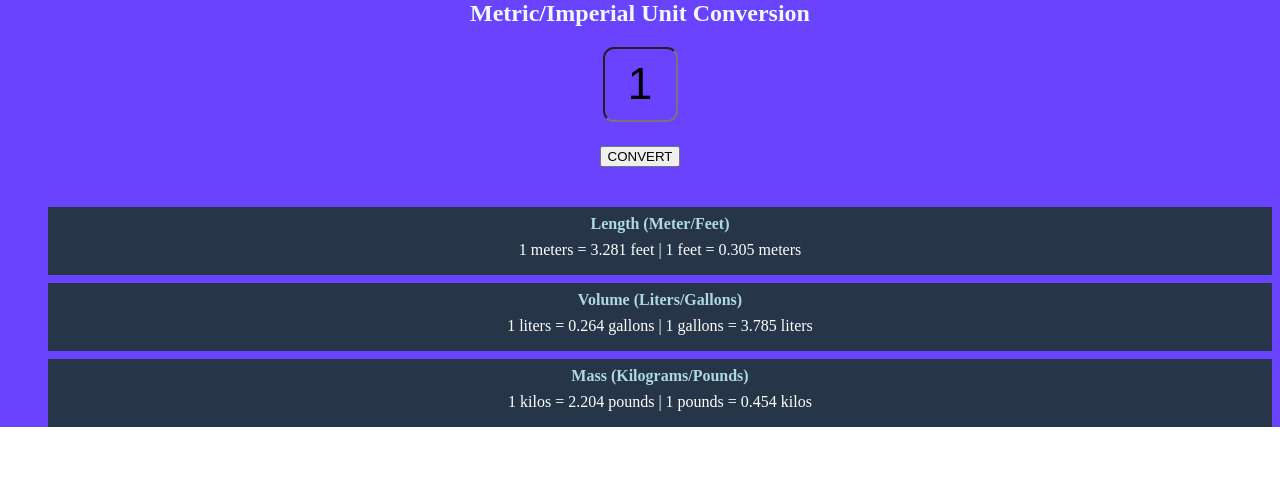
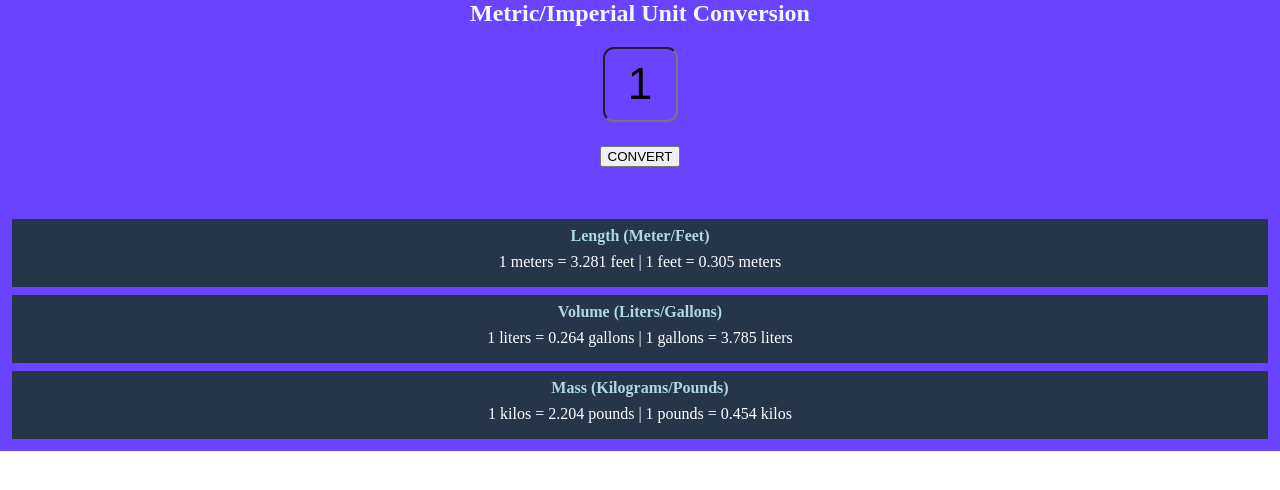
Before and after one commit to flandersfrybad/conversion, a website built with Vite: page index.html in a window 1280 px wide. Built offline with nearby package versions, Linux system fonts and the light colour scheme.

Commit message:
Update index.css
created space at bottom of page, padding: 4px

```diff
--- a/index.css
+++ b/index.css
@@ -35,3 +35,6 @@ button {
     background-color: #273549;
     color: white
 }
+#ul-el {
+    padding: 4px;
+}
```
